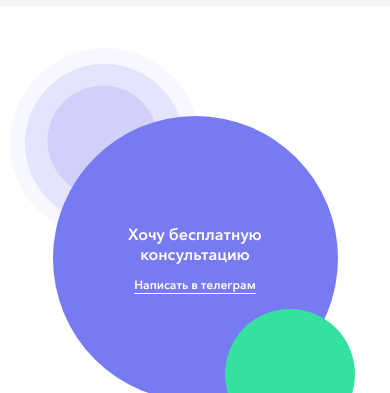
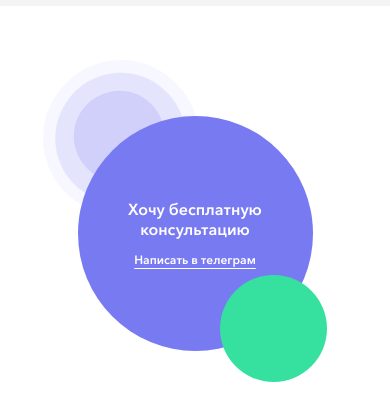
Before and after one commit to isemilia/ADMO, a website: page app/index.html in a window 390 px wide. Shown: the part 10450-10843 px from the top of the page. Drawn offline with nearby package versions, Linux system fonts and the light colour scheme; files that its build step writes are made by us from their sources.

Commit message:
Adjust contact section

```diff
--- a/app/assets/css/sass/components/_contact.scss
+++ b/app/assets/css/sass/components/_contact.scss
@@ -7,7 +7,7 @@
         align-items: center;
     }
     &-circle {
-        --circle-size: clamp(285px, 35vw, 406px);
+        --circle-size: clamp(235px, 35vw, 406px);
         color: var(--clr-neutral-200);
         font-weight: 700;
         background-color: var(--clr-accent-100);
```
